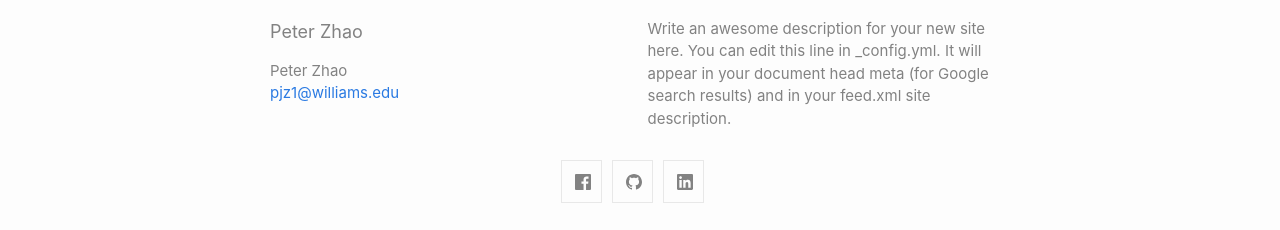
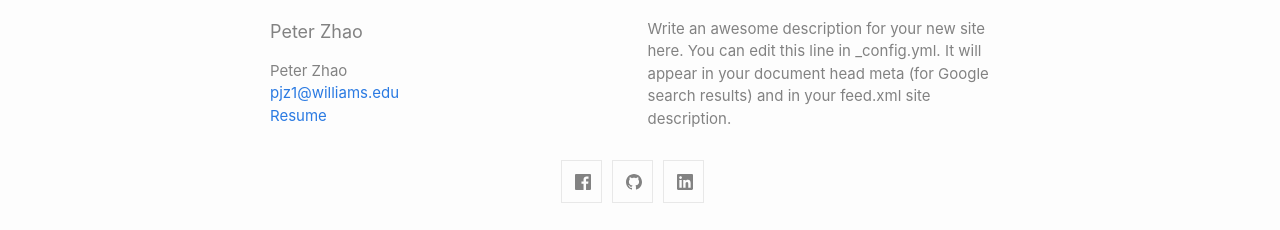
Before and after one commit to pzhao1799/pzhao1799.github.io, a Jekyll site: the page built from index.md, in a window 1280 px wide. Shown: the part 714-944 px from the top of the page. Built offline with Jekyll 4.4.1, drawn with Linux system fonts in a browser that asks for light colours.

Commit message:
add resume

```diff
--- a/_includes/footer.html
+++ b/_includes/footer.html
@@ -15,6 +15,7 @@
             {%- if site.email -%}
             <li><a class="u-email" href="mailto:{{ site.email }}">{{ site.email }}</a></li>
             {%- endif -%}
+            <li><a href="../assets/Resume_Zhao.pdf">Resume</a></li>
         </ul>
       </div>
 
```
Also changed, not shown: 1 other file.
